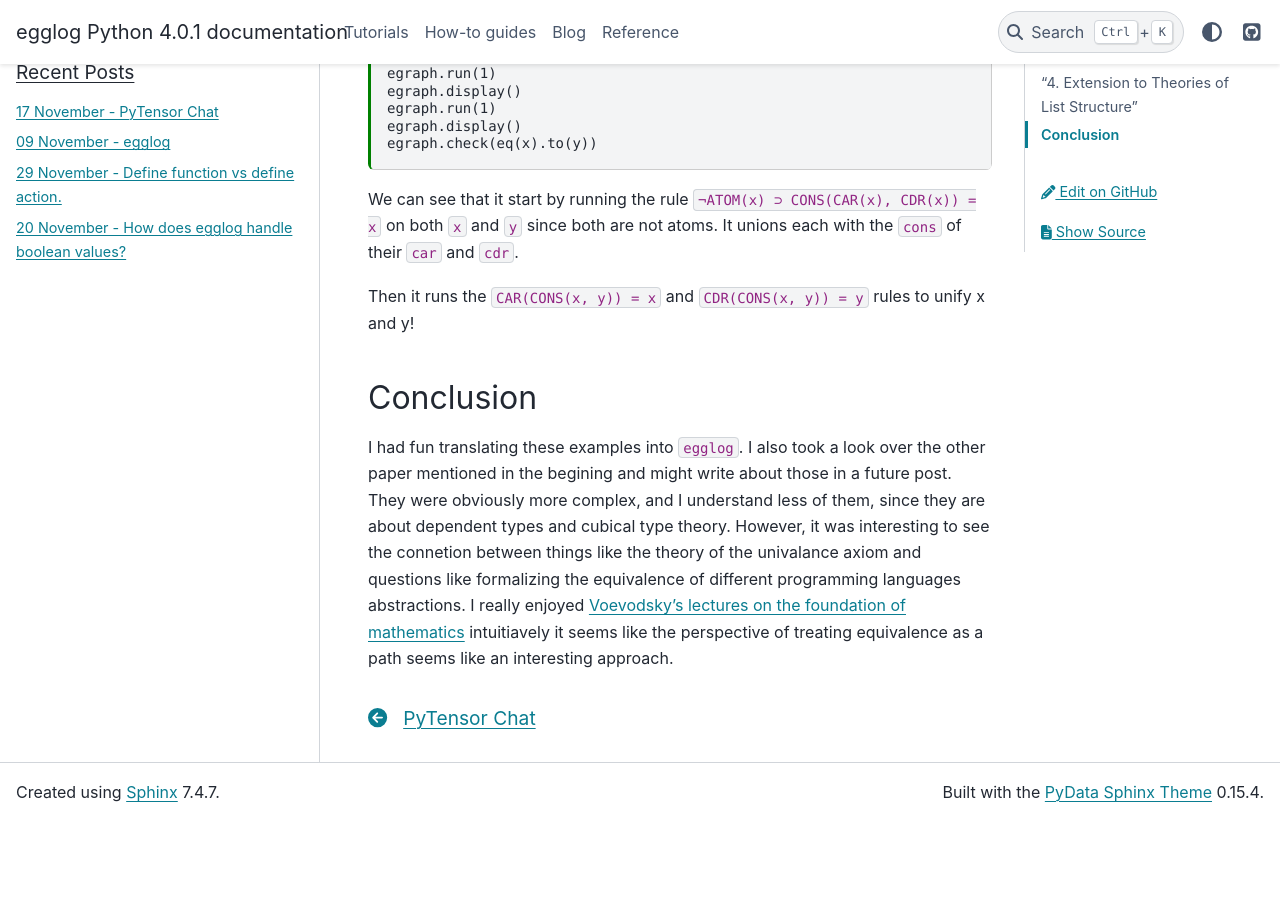
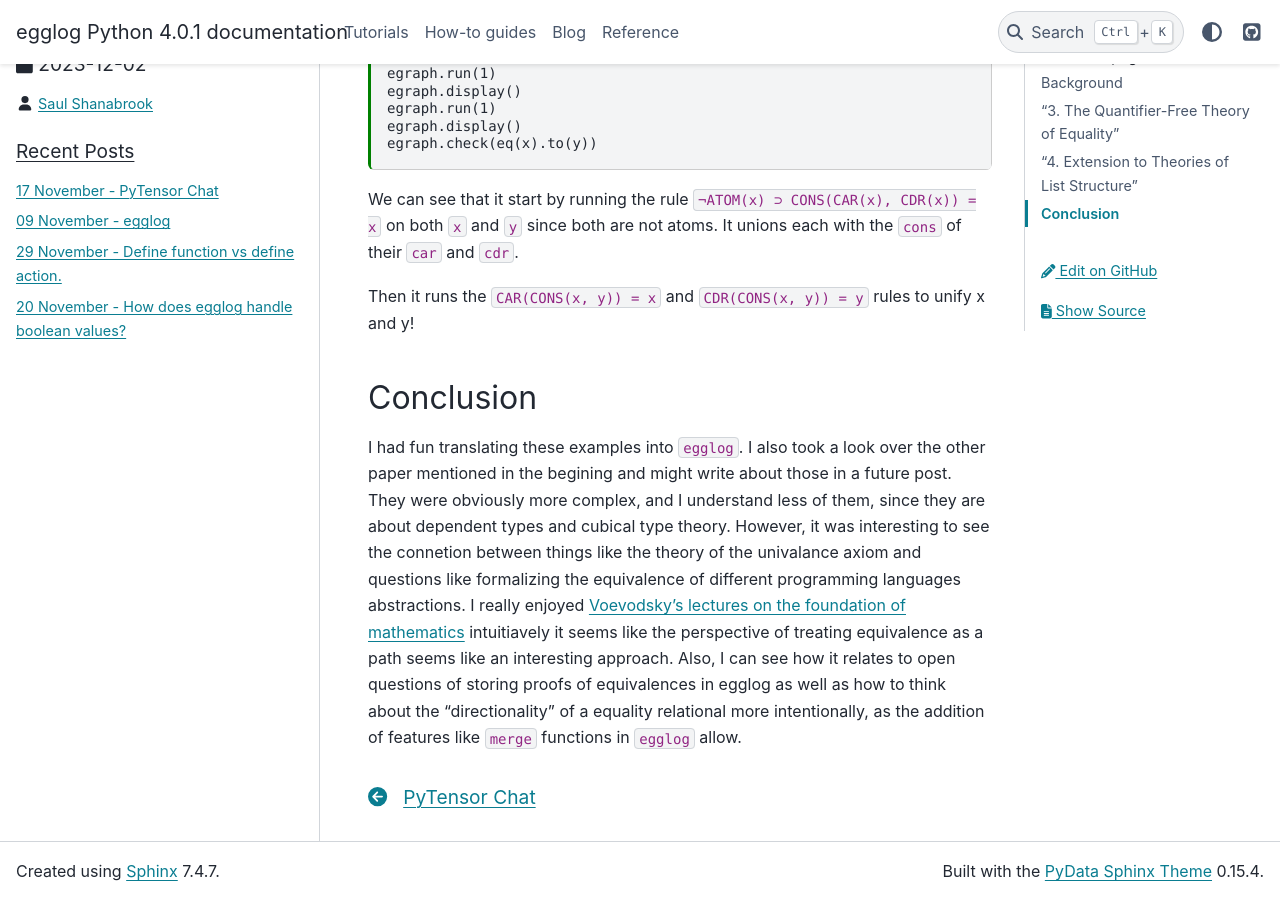
Before and after one commit to egraphs-good/egglog-python, a Sphinx documentation site: the page built from docs/explanation/2023_12_02_congruence_closure.md, in a window 1280 px wide and 900 px high, scrolled down 4779 px. Built offline with Sphinx 7.4.7 and the PyData theme 0.15.4, drawn with Linux system fonts in a browser that asks for light colours; pages that are not in the unit, such as notebooks, are missing from menus; comment, search, counter and statistics services are not loaded; the version number is read from the project's files by our own code; before the commit the page ends 5600 px from its top, so only the background shows below that; some of the changed text lies outside the part shown.

```diff
--- a/docs/explanation/2023_12_02_congruence_closure.md
+++ b/docs/explanation/2023_12_02_congruence_closure.md
@@ -29,7 +29,7 @@ In the first sentance of the intro of the first paper it introduces the concept
 > since almost all proofs in both program verification and formalized mathematics
 > require reasoning about equalities [23].
 
-I went to follow that citation and read the original paper [**"Fast decision procedures based on congruence closure"** by Nelson and Oppen in 1980].
+I went to follow that citation and read the original paper [**"Fast decision procedures based on congruence closure"** by Nelson and Oppen in 1980](https://dl.acm.org/doi/10.1145/322186.322198).
 
 It was fun to see the original definitions of the congruence closure and to see what problems they were using it to solve.
 
@@ -185,4 +185,4 @@ Then it runs the `CAR(CONS(x, y)) = x` and `CDR(CONS(x, y)) = y` rules to unify
 
 ## Conclusion
 
-I had fun translating these examples into `egglog`. I also took a look over the other paper mentioned in the begining and might write about those in a future post. They were obviously more complex, and I understand less of them, since they are about dependent types and cubical type theory. However, it was interesting to see the connetion between things like the theory of the univalance axiom and questions like formalizing the equivalence of different programming languages abstractions. I really enjoyed [Voevodsky's lectures on the foundation of mathematics](https://www.math.ias.edu/vladimir/lectures#:~:text=Foundations%20of%20mathematics%20%2D%20their%20past%2C%20present%20and%20future) intuitiavely it seems like the perspective of treating equivalence as a path seems like an interesting approach.
+I had fun translating these examples into `egglog`. I also took a look over the other paper mentioned in the begining and might write about those in a future post. They were obviously more complex, and I understand less of them, since they are about dependent types and cubical type theory. However, it was interesting to see the connetion between things like the theory of the univalance axiom and questions like formalizing the equivalence of different programming languages abstractions. I really enjoyed [Voevodsky's lectures on the foundation of mathematics](https://www.math.ias.edu/vladimir/lectures#:~:text=Foundations%20of%20mathematics%20%2D%20their%20past%2C%20present%20and%20future) intuitiavely it seems like the perspective of treating equivalence as a path seems like an interesting approach. Also, I can see how it relates to open questions of storing proofs of equivalences in egglog as well as how to think about the "directionality" of a equality relational more intentionally, as the addition of features like `merge` functions in `egglog` allow.
```
